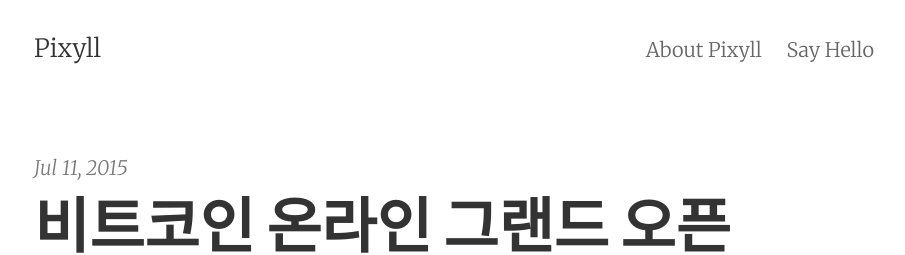
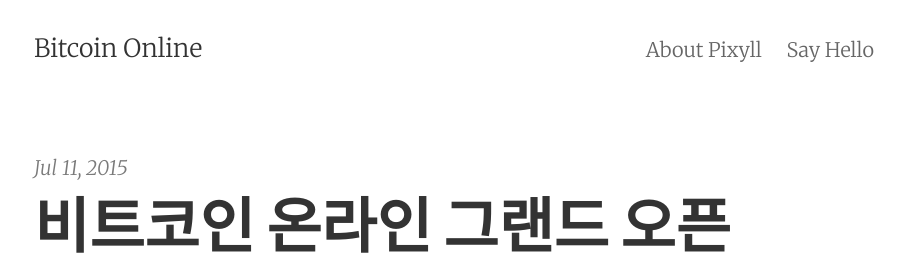
Before and after one commit to tbeeco/tbeeco.github.io, a Jekyll site: the page built from index.html, in a window 1280 px wide. Shown: the top 255 px of the page, without its empty margins (186-1091 px from the left). Built offline with Jekyll 4.4.1, drawn with Linux system fonts in a browser that asks for light colours; the list of posts is cut into pages by our own code.

Commit message:
Update _config.yml

```diff
--- a/_config.yml
+++ b/_config.yml
@@ -1,5 +1,5 @@
 # Site settings
-title:       Pixyll
+title:       Bitcoin Online
 email:       your_email@example.com
 author:      John Otander
 description: "A simple, beautiful theme for Jekyll that emphasizes content rather than aesthetic fluff."
```
